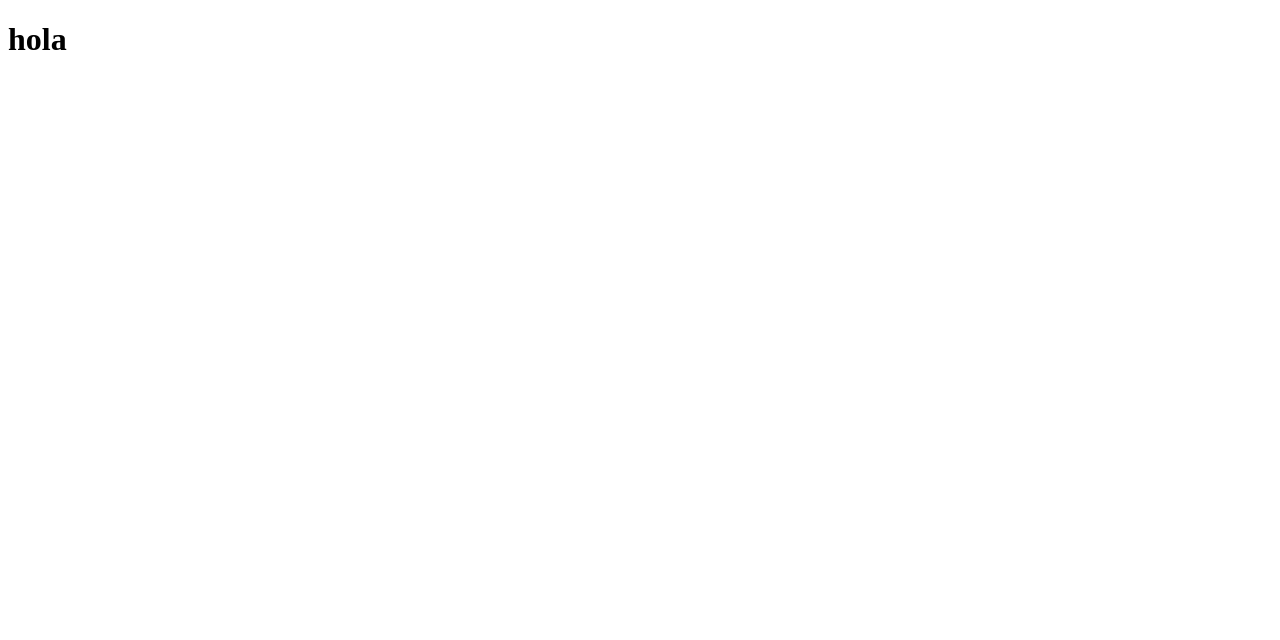
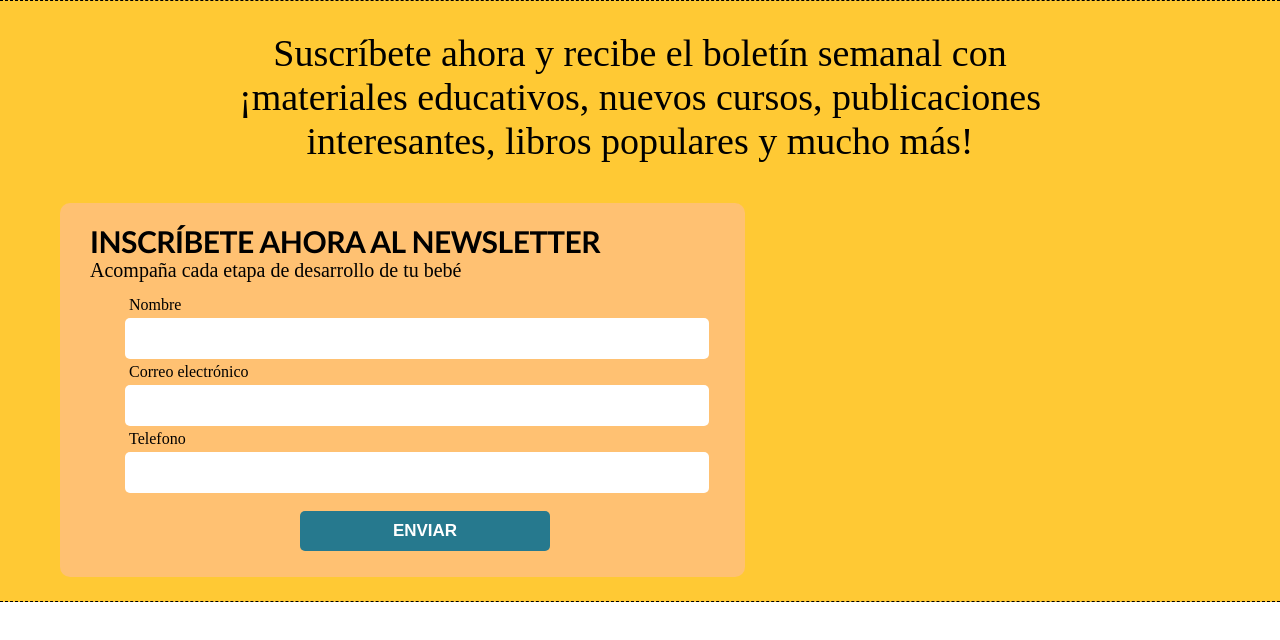
Before and after one commit to CantaJuega-conmigo/cantajuega-conmigo, a Next.js app: page / in a window 1280 px wide. Shown: the top 640 px of the page. Built offline with nearby package versions, Linux system fonts and the light colour scheme.

Commit message:
segundo commit

```diff
--- a/src/pages/login.tsx
+++ b/src/components/Login.tsx
@@ -4,6 +4,9 @@ export default function Login(){
         <div className={styles.Container}>
 
            <section className={styles.secondContainer}>
+            <article>
+            <button className={styles.Close}>X</button>
+            </article>
             <h1>INICIA SESIÓN:</h1>
                 <div className={styles.inputsContainer}>
 
--- /dev/null
+++ b/src/components/NewsletterSuscription.tsx
@@ -0,0 +1,38 @@
+import styles from '../styles/NewsletterSuscription.module.css'
+export default function NewsletterSuscription(){
+    return(
+        <div className={styles.Container}>
+           <section className={styles.Text}>
+            <p>Suscríbete ahora y recibe el boletín semanal con
+                ¡materiales educativos, nuevos cursos, publicaciones interesantes,
+                libros populares y mucho más!
+            </p>
+           </section>
+            <div className={styles.FirstContainer}>
+             <div className={styles.FormContainer}>
+                  <section className={styles.FirstSection}>
+
+                    <h1 className={styles.Title}>INSCRÍBETE AHORA AL NEWSLETTER</h1>
+                    <span>Acompaña cada etapa de desarrollo de tu bebé</span>
+                  </section>
+
+                <form action="" className={styles.Form}>
+                    <label htmlFor="">Nombre</label>
+                    <input type="text" />
+
+                    <label htmlFor="">Correo electrónico</label>
+                    <input type="text" />
+
+                    <label htmlFor="">Telefono</label>
+                    <input type="number"  />
+                    <button>
+                        ENVIAR
+                    </button>
+                </form>
+
+            </div>
+
+            </div>
+        </div>
+    )
+}
--- a/src/pages/index.tsx
+++ b/src/pages/index.tsx
@@ -2,13 +2,16 @@ import Head from 'next/head'
 import Image from 'next/image'
 import { Inter } from 'next/font/google'
 import styles from '@/styles/Home.module.css'
+import NewsletterSuscription from '@/components/NewsletterSuscription'
+import Login from '@/components/Login'
 
 const inter = Inter({ subsets: ['latin'] })
 
 export default function Home() {
   return (
-    <>
-     <h1>hola</h1>
-    </>
+    <div>
+       <NewsletterSuscription/>
+
+    </div>
   )
 }
--- /dev/null
+++ b/src/styles/NewsletterSuscription.module.css
@@ -0,0 +1,89 @@
+.Container{
+    background-color: rgb(255, 201, 52);
+    border: 0px;
+    border-top: 1px;
+    border-bottom: 1px;
+    border-style:dashed;
+    display: flex;
+    flex-direction: column;
+    flex-wrap: wrap;
+    height: 600px;
+}
+/* .FirstContainer{
+    background-color: aquamarine;
+} */
+.Text{
+    margin: 20px;
+}
+.Text p{
+
+    font-size: 38px;
+ text-align: center;
+
+ width: 900px ;
+ margin: 0 auto;
+ margin-top: 10px;
+}
+.Title{
+    margin: 0;
+    font-weight: 900;
+    font-family:'Gill Sans', 'Gill Sans MT', Calibri, 'Trebuchet MS', sans-serif;
+    font-size: 30px;
+    letter-spacing: -0.5px;
+}
+
+.FormContainer{
+    background-color: #FFC172;
+    border-radius:10px ;
+    width: fit-content;
+    display: flex;
+    flex-direction: column;
+    margin: 20px;
+    padding: 20px;
+    height: 80%;
+    margin-left: 60px;
+}
+.FirstSection{
+    display: flex;
+    flex-direction: column;
+    width: fit-content;
+    margin-left: 10px;
+}
+.FirstSection span{
+    font-size: 20px;
+}
+.Form{
+    width: 600px;
+    display: flex;
+    flex-direction: column;
+    margin-left: 45px;
+    margin-top: 10px;
+}
+.Form label{
+    margin: 4px;
+}
+.Form input{
+    width: 93%;
+    padding: 13px;
+    border-radius: 5px;
+    border: none;
+}
+.Form button{
+    background-color: #26798E;
+    width: 250px;
+    margin: 0 auto;
+    padding: 10px;
+    margin-top: 18px;
+    margin-bottom: 10px;
+    border: none;
+    color: white;
+    border-radius: 5px;
+    cursor: pointer;
+    font-size: 17px;
+    font-weight: 600;
+}
+.Form button:hover{
+    background-color: #1c5f70;
+}
+/* "start": "react-scripts --openssl-legacy-provider start",
+    "build": "react-scripts --openssl-legacy-provider build", */
--- a/src/styles/globals.css
+++ b/src/styles/globals.css
@@ -105,3 +105,6 @@ a {
     color-scheme: dark;
   }
 } */
+body{
+  margin:0
+}
```
Also changed, not shown: src/components/Register.tsx (added, +37 -0 lines), src/styles/login.module.css (+29 -4 lines).
